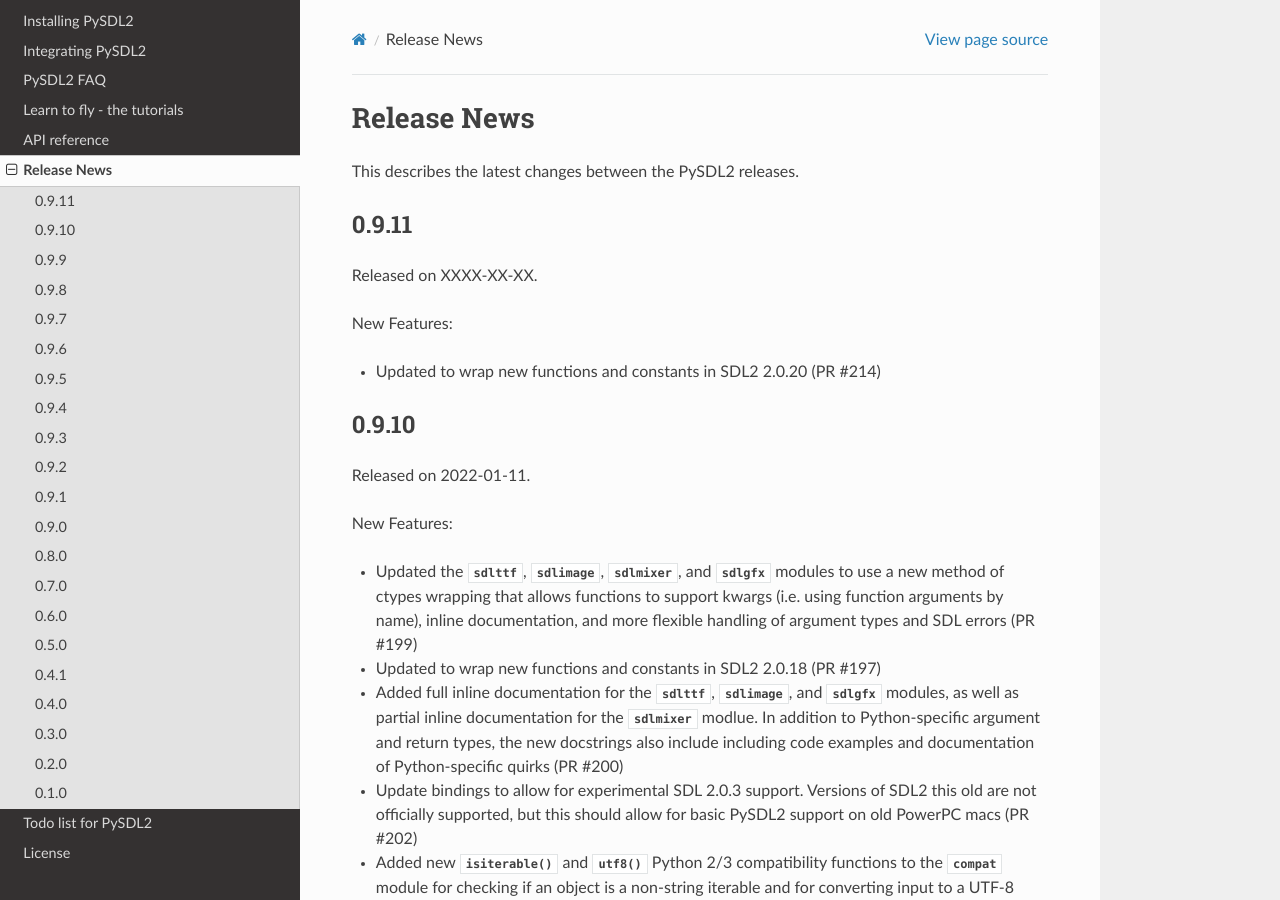
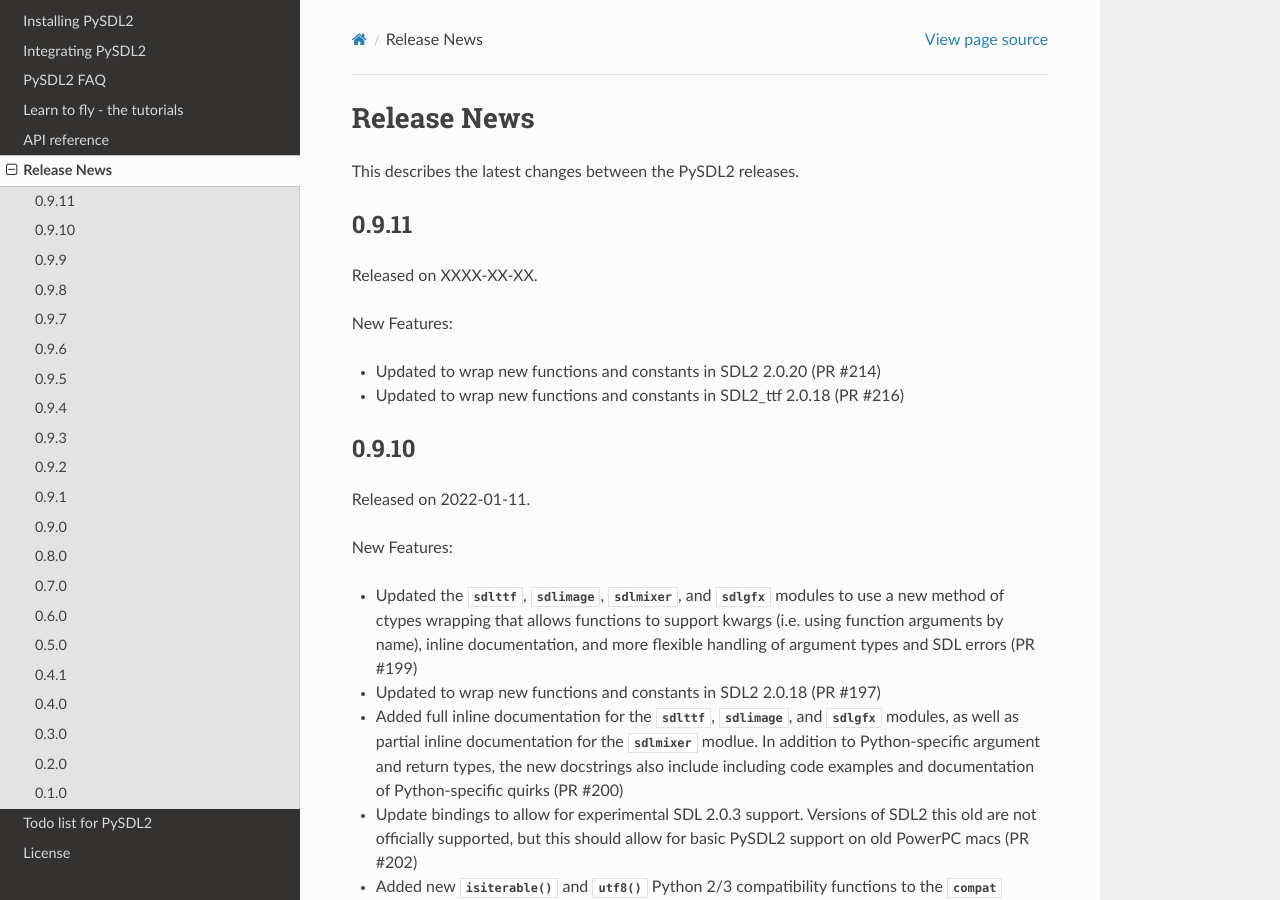
Before and after one commit to py-sdl/py-sdl2, a Sphinx documentation site: the page built from doc/news.rst, in a window 1280 px wide and 900 px high. Built offline with Sphinx 7.4.7 and the Read the Docs theme 2.0.0, drawn with Linux system fonts in a browser that asks for light colours.

Commit message:
Update news.rst

```diff
--- a/doc/news.rst
+++ b/doc/news.rst
@@ -10,6 +10,7 @@
 New Features:
 
 * Updated to wrap new functions and constants in SDL2 2.0.20 (PR #214)
+* Updated to wrap new functions and constants in SDL2_ttf 2.0.18 (PR #216)
 
 
 0.9.10
```
